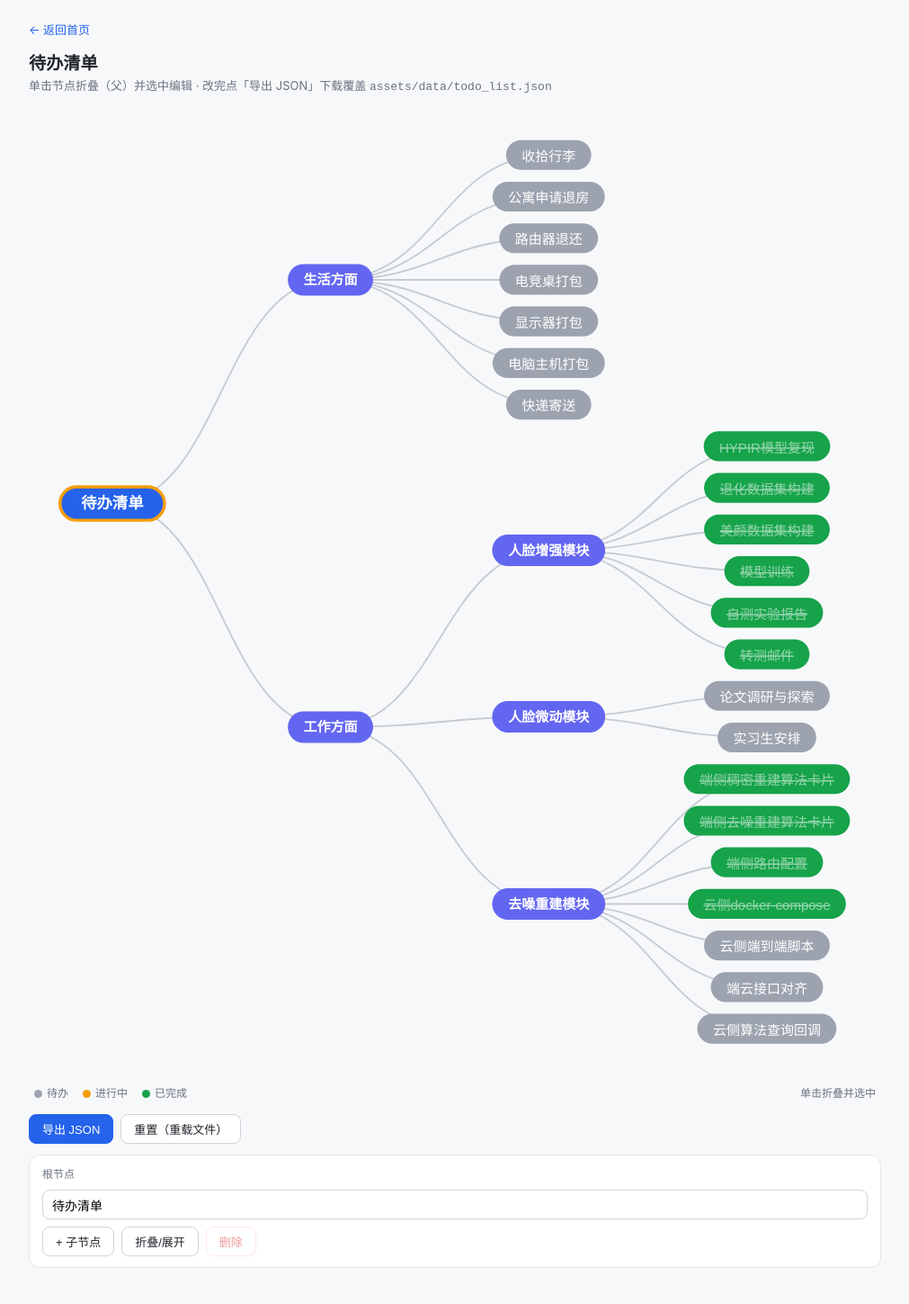
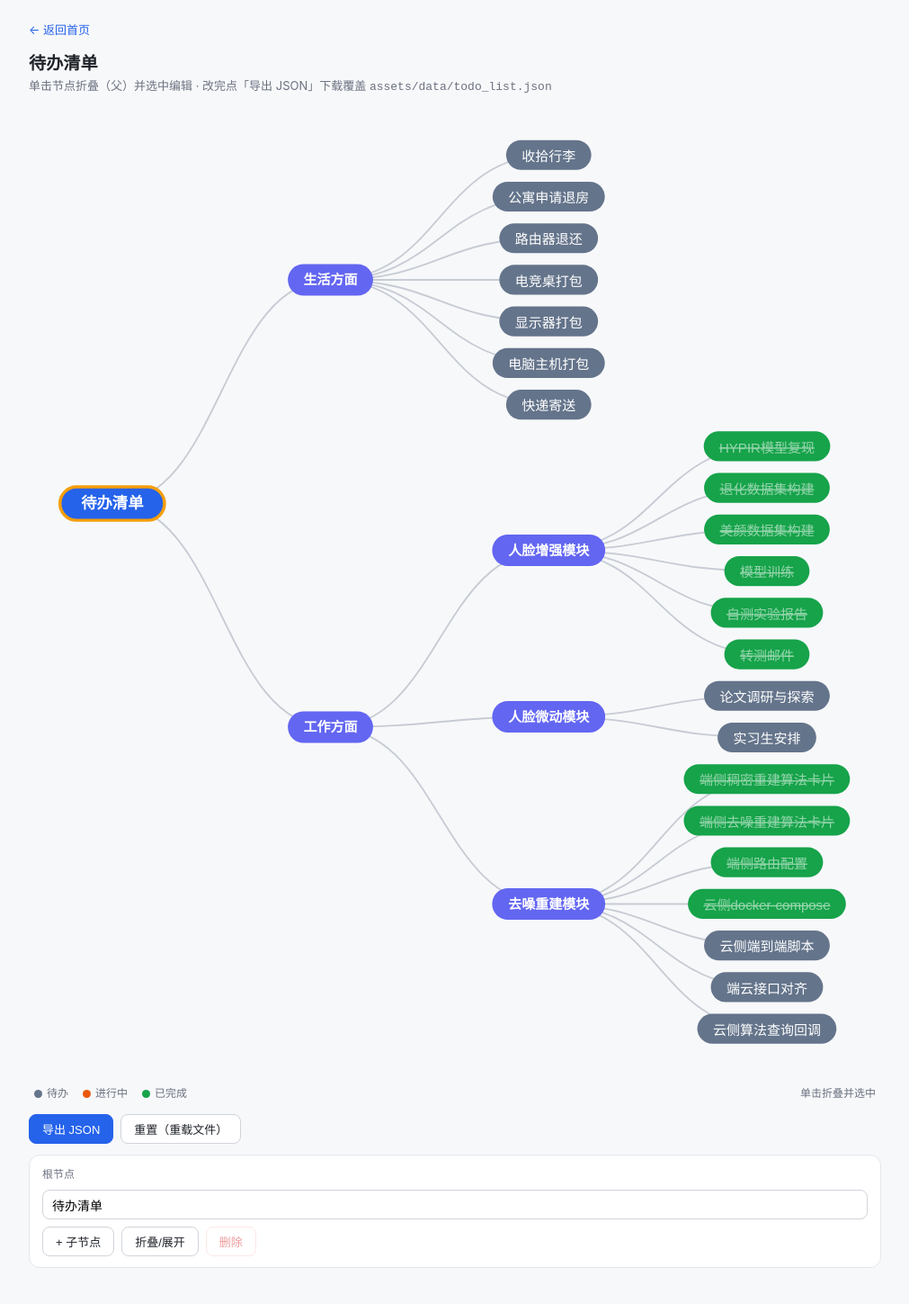
Before and after one commit to CrescentVelvet/crescentvelvet.github.io, a Jekyll site: the page built from _pages/todo_list.html, in a window 1280 px wide. Shown: the whole page at 90% size, without its empty margins (134-1145 px from the left). Built offline with Jekyll 4.4.1, drawn with Linux system fonts in a browser that asks for light colours; some web fonts are replaced.

Commit message:
待办清单：待办/进行中改色蓝灰+橙红 — todo #9ca3af->#64748b蓝灰/doing #f59e0b->#ea580c橙红,同步:root变量(图例点)与STATUS(叶子填充)

```diff
--- a/_pages/todo_list.html
+++ b/_pages/todo_list.html
@@ -17,8 +17,8 @@ title: "待办清单"
             --bg: #f7f8fa;
             --text: #1f2329;
             --text-muted: #6b7280;
-            --todo: #9ca3af;
-            --doing: #f59e0b;
+            --todo: #64748b;
+            --doing: #ea580c;
             --done: #16a34a;
         }
         * { box-sizing: border-box; }
```
Also changed, not shown: other parts of _pages/todo_list.html (+1 -1 lines).
